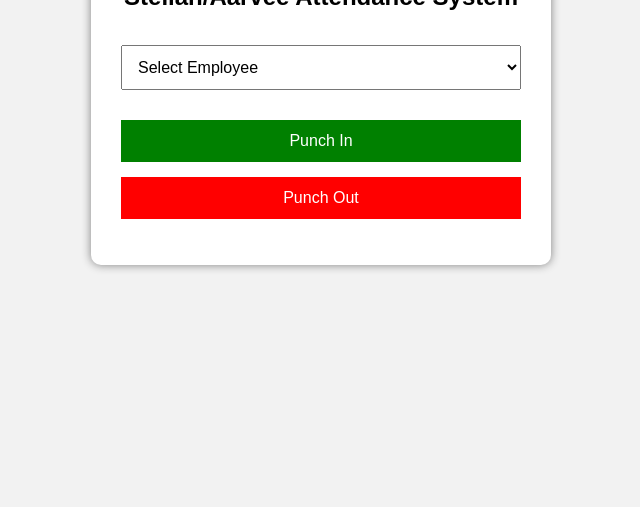
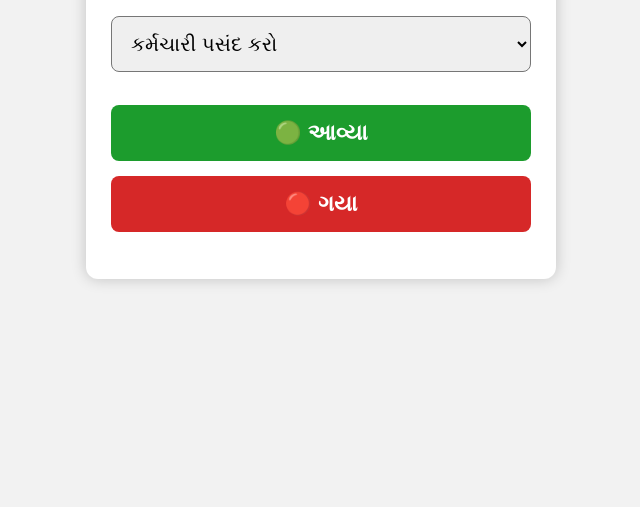
Before and after one commit to mvd-max/Aarvee-Stellan-Attendance, a plain HTML site: page attendance.html in a window 1280 px wide. Shown: the part 309-816 px from the top of the page, without its empty margins (319-959 px from the left). Drawn offline with Linux system fonts and the light colour scheme.

Commit message:
Update attendance.html with Gujarati localization

```diff
--- a/attendance.html
+++ b/attendance.html
@@ -1,15 +1,20 @@
 <!DOCTYPE html>
 <html>
+
 <head>
 
 <meta charset="UTF-8">
-<title>Stellan/Aarvee Attendance</title>
+<meta name="viewport" content="width=device-width, initial-scale=1.0">
+
+<title>સ્ટેલન / આરવી હાજરી સિસ્ટમ</title>
 
 <style>
 
 body{
-    font-family:Arial;
+    margin:0;
+    padding:0;
     background:#f2f2f2;
+    font-family:Arial,sans-serif;
     display:flex;
     justify-content:center;
     align-items:center;
@@ -17,46 +22,59 @@ body{
 }
 
 .box{
-    background:white;
-    padding:30px;
-    width:400px;
-    border-radius:10px;
-    box-shadow:0 0 10px gray;
+    width:420px;
+    background:#fff;
+    padding:25px;
+    border-radius:12px;
+    box-shadow:0 0 15px rgba(0,0,0,.2);
     text-align:center;
 }
 
-select,button{
+h2{
+    color:#0066cc;
+    margin-bottom:20px;
+    font-size:28px;
+}
+
+select{
     width:100%;
-    padding:12px;
+    padding:15px;
+    font-size:20px;
+    border-radius:8px;
+    margin-top:10px;
+}
+
+button{
+    width:100%;
+    padding:15px;
     margin-top:15px;
-    font-size:16px;
+    font-size:22px;
+    font-weight:bold;
+    border:none;
+    border-radius:8px;
+    cursor:pointer;
 }
 
 #inBtn{
-    background:green;
+    background:#1c9c2d;
     color:white;
-    border:none;
 }
 
 #outBtn{
-    background:red;
+    background:#d62828;
     color:white;
-    border:none;
-}
-
-#video,#preview{
-    width:100%;
-    margin-top:10px;
-    border-radius:10px;
 }
 
 #location{
     margin-top:15px;
-    font-size:14px;
+    font-size:18px;
+    color:#333;
+    font-weight:bold;
 }
 
 #msg{
-    margin-top:15px;
+    margin-top:20px;
+    font-size:22px;
     font-weight:bold;
 }
 
@@ -68,35 +86,49 @@ select,button{
 
 <div class="box">
 
-<h2>Stellan/Aarvee Attendance System</h2>
+<h2>📋 સ્ટેલન / આરવી હાજરી સિસ્ટમ</h2>
 
 <select id="employee">
 
-<option value="">Select Employee</option>
+<option value="">કર્મચારી પસંદ કરો</option>
 
-<option value="101|Sajid Ansari">101 - Sajid Ansari</option>
-<option value="102|Mansingh Shreenivas">102 - Mansingh Shreenivas</option>
-<option value="103|Senva Sanjay kumar">103 - Senva Sanjay kumar</option>
-<option value="104|Sushant Shekhar Podar">104 - Sushant Shekhar Podar</option>
-<option value="105|Amit Podar">105 - Amit Podar</option>
-<option value="106|Solanki Dhiraj Bhai">106 - Solanki Dhiraj Bhai</option>
-<option value="107|Vinod Gajjar">107 - Vinod Gajjar</option>
-<option value="108|Avinash">108 - Avinash</option>
-<option value="109|Hardik Prajapati">109 - Hardik Prajapati</option>
-<option value="110|Pravin Singh">110 - Pravin Singh</option>
-<option value="111|Arjun Singh">111 - Arjun Singh</option>
-<option value="112|Vinayak Patil">112 - Vinayak Patil</option>
-<option value="113|Malek Javed Miya">113 - Malek Javed Miya</option>
-<option value="114|Anil Zala">114 - Anil Zala</option>
-<option value="115|Kamlesh Vaghri">115 - Kamlesh Vaghri</option>
+<option value="101|સાજીદ અન્સારી">101 - સાજીદ અન્સારી</option>
+
+<option value="102|માનસિંહ શ્રીનિવાસ">102 - માનસિંહ શ્રીનિવાસ</option>
+
+<option value="103|સેનવા સંજયકુમાર">103 - સેનવા સંજયકુમાર</option>
+
+<option value="104|સુશાંત શેખર પોદાર">104 - સુશાંત શેખર પોદાર</option>
+
+<option value="105|અમિત પોદાર">105 - અમિત પોદાર</option>
+
+<option value="106|સોલંકી ધીરજભાઈ">106 - સોલંકી ધીરજભાઈ</option>
+
+<option value="107|વિનોદ ગજ્જર">107 - વિનોદ ગજ્જર</option>
+
+<option value="108|અવિનાશ">108 - અવિનાશ</option>
+
+<option value="109|હાર્દિક પ્રજાપતિ">109 - હાર્દિક પ્રજાપતિ</option>
+
+<option value="110|પ્રવીણ સિંહ">110 - પ્રવીણ સિંહ</option>
+
+<option value="111|અર્જુન સિંહ">111 - અર્જુન સિંહ</option>
+
+<option value="112|વિનાયક પાટીલ">112 - વિનાયક પાટીલ</option>
+
+<option value="113|મલેક જાવેદ મિયા">113 - મલેક જાવેદ મિયા</option>
+
+<option value="114|અનિલ ઝાલા">114 - અનિલ ઝાલા</option>
+
+<option value="115|કમલેશ વાઘરી">115 - કમલેશ વાઘરી</option>
 
 </select>
 
 <p id="location"></p>
 
-<button id="inBtn" onclick="punchIn()">Punch In</button>
+<button id="inBtn" onclick="punchIn()">🟢 આવ્યા</button>
 
-<button id="outBtn" onclick="punchOut()">Punch Out</button>
+<button id="outBtn" onclick="punchOut()">🔴 ગયા</button>
 
 <p id="msg"></p>
 
@@ -105,4 +137,5 @@ select,button{
 <script src="attendance.js"></script>
 
 </body>
+
 </html>
```
